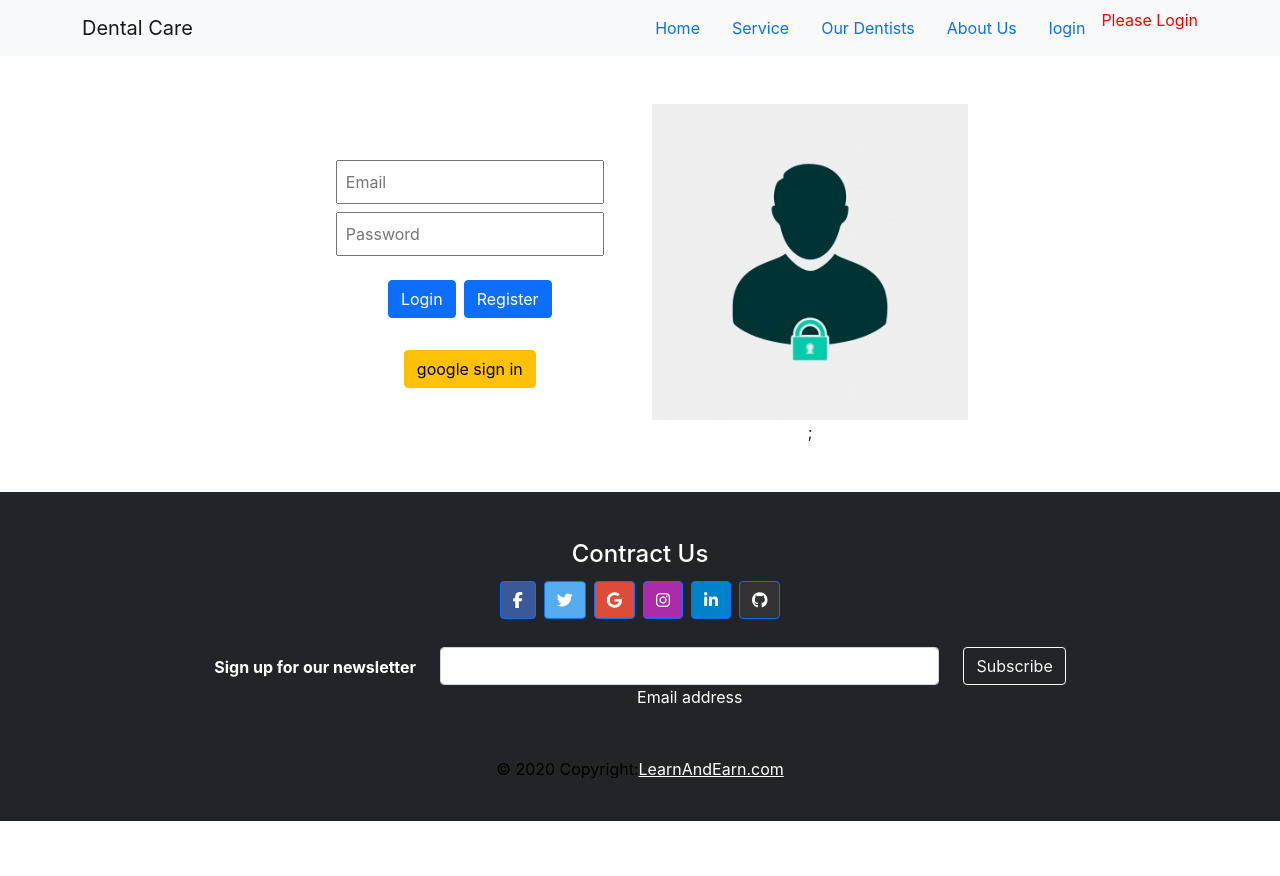
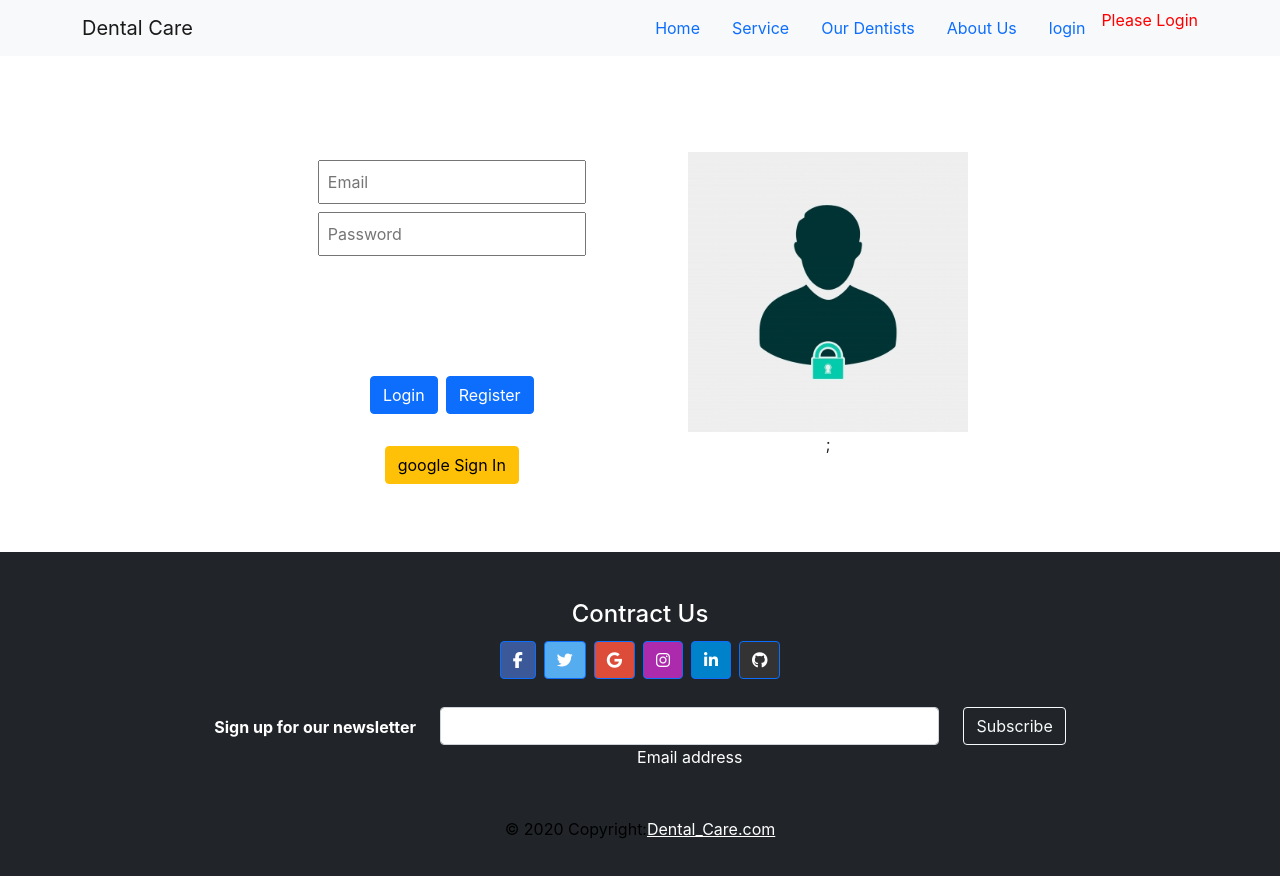
Before and after one commit to Ariful01303/ass-client-10, a React (Create React App) app: page /login in a window 1280 px wide. Shown: the top 876 px of the page. Before the commit the page ends 821 px from the top, so only its background shows below. Built offline with nearby package versions, Linux system fonts and the light colour scheme; no server answers.

Commit message:
complite all

```diff
--- a/src/App.js
+++ b/src/App.js
@@ -4,7 +4,6 @@ import {
 import Home from './components/Home/Home';
 import Noservice from './components/Noservice/Noservice';
 import Dentist from './components/Dentists/Dentist';
-
 import Header from './components/Header/Header';
 import Footer from './components/Footer/Footer';
 import Details from './components/Details/Details';
--- a/src/components/Enrolling/Enrolling.js
+++ b/src/components/Enrolling/Enrolling.js
@@ -9,7 +9,7 @@ const Enrolling = () => {
      const history=useHistory()
     useEffect(()=>{
 
-        fetch("/fakeData.JSON")
+        fetch("/fakeData.json")
         .then(res=>res.json())
         .then(data=>setEnrolls(data))
     },[])
--- a/src/components/Footer/Footer.js
+++ b/src/components/Footer/Footer.js
@@ -98,7 +98,7 @@ const Footer = () => {
 
   <div className="text-center copyright p-3">
     © 2020 Copyright:
-    <a className="text-white" href="/#">LearnAndEarn.com</a>
+    <a className="text-white" href="/#">Dental_Care.com</a>
   </div>
 
 </footer>
--- a/src/components/Login/Login.js
+++ b/src/components/Login/Login.js
@@ -5,12 +5,14 @@ import { useHistory,useLocation} from 'react-router-dom';
 
 const Login = () => {
     const {singInGoogle,user,logOut, handleUserRegister,handleUserLogin}=useAuth()
-    console.log(user)
+
     const location=useLocation();
     const history=useHistory();
     const redirectUrl=location.state?.from||'/';
     const [email, setEmail] = useState("");
     const [password, setPassword] = useState("");
+    const [error, setError] = useState('');
+
 
     const hanldeEmail = (e) => {
       setEmail(e.target.value);
@@ -23,13 +25,25 @@ const Login = () => {
 
     };
 
-    console.log(email, password);
+
 
     const handleRegister = () => {
+      if (password.length < 6) {
+        setError('Password Must be at least 6 characters long.')
+        return;
+      }
+      if  (!/(?=.*[A-Z].*[a-z]*[1-9])/.test(password)) {
+        setError('Please insert hard Password like (Number,upper-low case)');
+        return;
+      }
+
       handleUserRegister(email, password)
       .then((result) => {
         history.push(redirectUrl)
        })
+       .catch(error => {
+        setError(error.message);
+      })
     };
 
     const handleLogin = () => {
@@ -37,18 +51,24 @@ const Login = () => {
       .then((result) => {
         history.push(redirectUrl)
        })
+       .catch(error => {
+        setError(error.message);
+      })
     };
-    console.log(email,password);
+
     const handleSingInGoogle=()=>{
         singInGoogle()
         .then(result=>{
            history.push(redirectUrl);
         })
+        .catch(error => {
+          setError(error.message);
+        })
     }
     return (
-        <div className="div d-flex mt-5 mb-5 justify-content-center align-items-center">
+        <div className="div d-flex container mt-5 mb-5 justify-content-center align-items-center">
         <div className="row ">
-          <div className="col-md-6">
+          <div className="col-lg-6 col-md-6 col-sm-12 col-12">
             <div>
               <div className="form-input mt-5">
                 <input
@@ -65,19 +85,17 @@ const Login = () => {
                   placeholder="Password"
                 />
                 <br />
+                <div className="row p-5 text-danger">{error}</div>
                <div className="login-regiater-btn mt-4">
                <button
                   onClick={handleLogin}
                   className="btn btn-primary me-1">
-                    Login
-                  </button>
+                    Login</button>
 
                   <button
                     onClick={handleRegister}
                     className="btn btn-primary ms-1"
-                  >
-                    Register
-                  </button>
+                  >Register</button>
 
                 </div>
               </div>
@@ -85,23 +103,21 @@ const Login = () => {
                {user?.email? <button
                   onClick={logOut}
                   className="btn btn-warning m-2"
-                >
-                  google sign out
+                >google Sign Out
                 </button> :
                 <button
                   onClick={handleSingInGoogle}
                   className="btn btn-warning m-2"
-                >
-                  google sign in
+                >google Sign In
                 </button>}
 
               </div>
             </div>
           </div>
-          <div className="col-md-6">
+          <div className="col-lg-6  p-5 col-md-6 col-sm-12 col-12">
 
               {user?.email?
-              <img className="w-100 p-5 ms-5 mt-5" src={user?.photoURL} alt=""/>:<img className="w-100 " src={url} alt=""/>}
+              <img className="w-100 ms-5 mt-5" src={user?.photoURL} alt=""/>:<img className="w-100" src={url} alt=""/>}
 
             ;
           </div>
```
Also changed, not shown: src/components/Hooks/useFirebase.js (indentation only).
